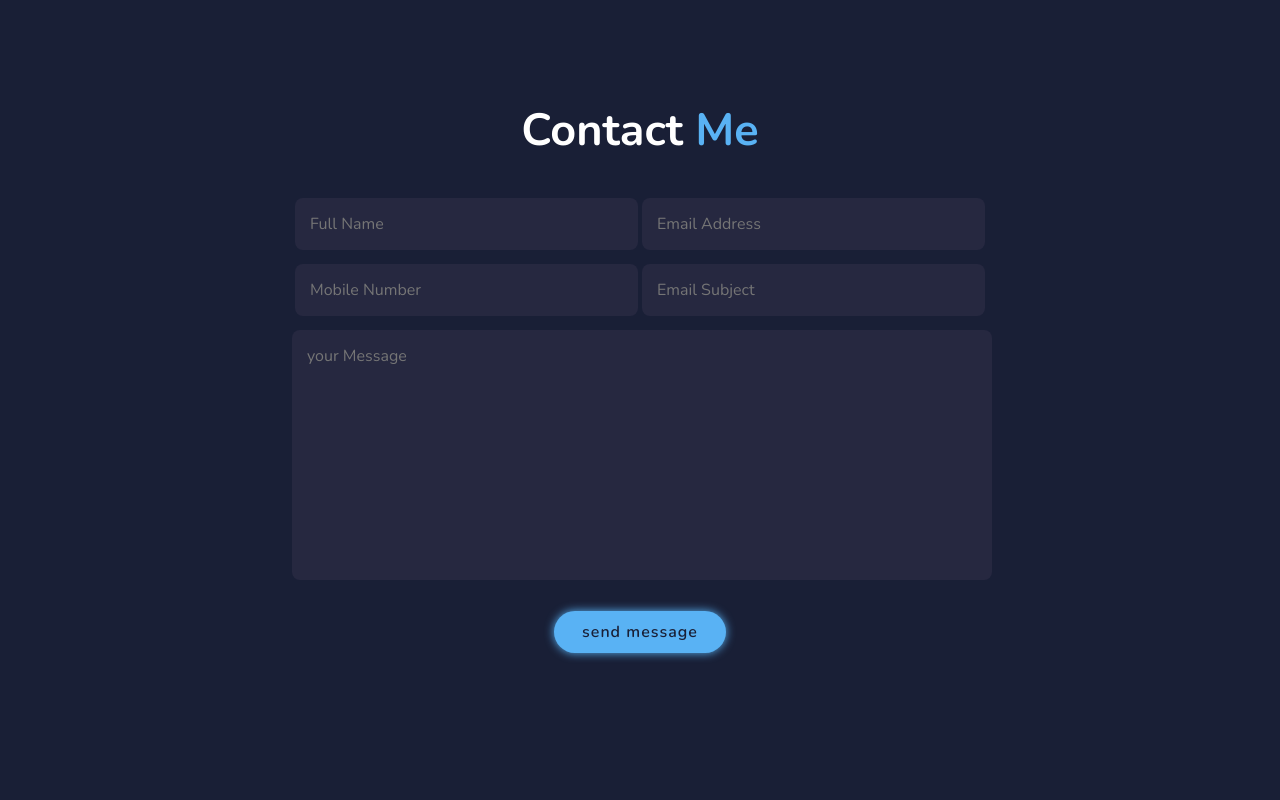
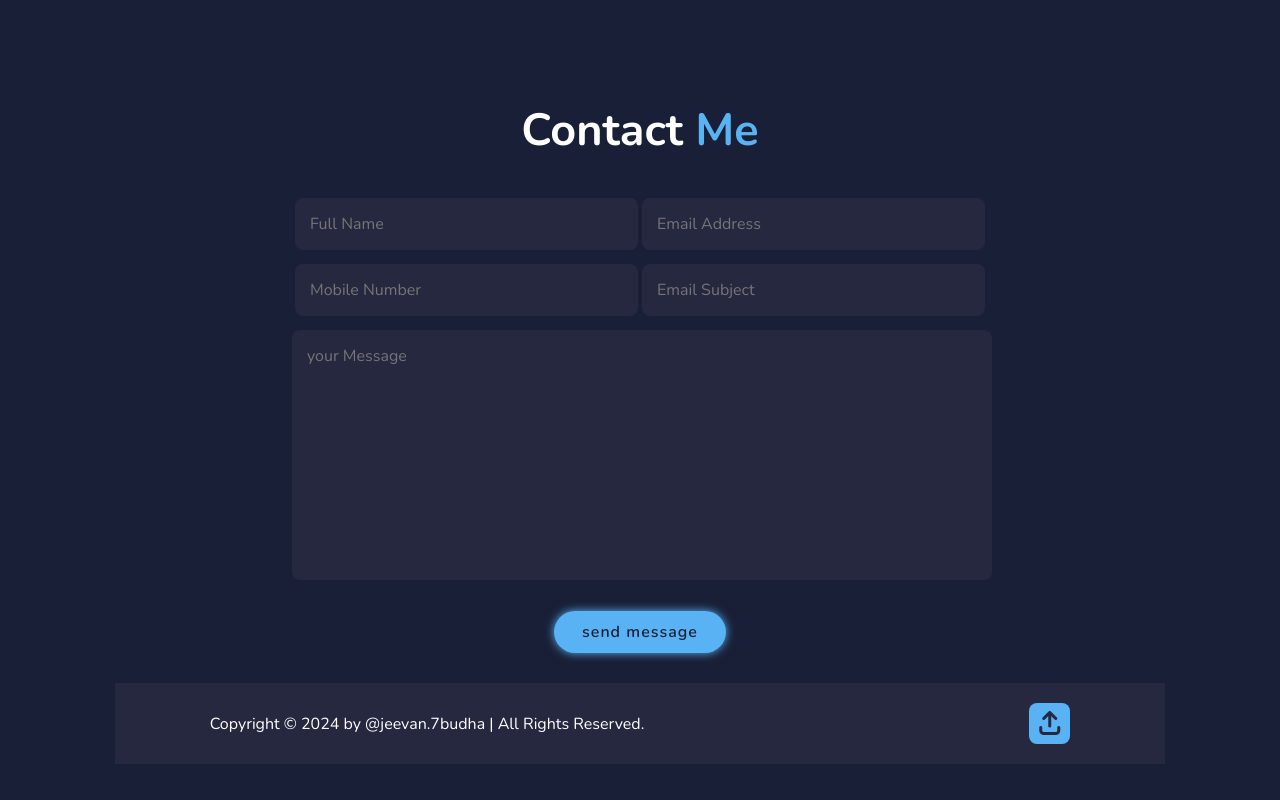
Before and after one commit to jeevan-budha/Portfolio, a plain HTML site: page index2.html in a window 1280 px wide. Shown: the part 3200-4000 px from the top of the page. Drawn offline with nearby package versions, Linux system fonts and the light colour scheme.

Commit message:
Add Footer page with CSS

```diff
--- a/index2.html
+++ b/index2.html
@@ -192,6 +192,17 @@
 
         </form>
 
+        <!--Fotter design-->
+        <footer class="footer">
+            <div class="footer-text">
+                <p>Copyright &copy; 2024 by @jeevan.7budha | All Rights Reserved.</p>
+
+            </div>
+            <div class="footer-icontop">
+                <a href="#home"><i class="fa-solid fa-arrow-up-from-bracket"></i></a>
+            </div>
+        </footer>
+
       </section>
 
 
--- a/style2.css
+++ b/style2.css
@@ -386,3 +386,38 @@ span{
     margin-top:2rem;
     cursor: pointer;
 }
+
+
+/* footer desing*/
+
+.footer{
+    width: 100%;
+    display: flex;
+    justify-content: space-between;
+    align-items: center;
+    flex-wrap: wrap;
+    padding: 2rem 9%;
+    background-color: var(--snd-bf-color);
+
+}
+.footer-text{
+    font-size: 1.6rem;
+}
+
+.footer-icontop{
+    display: inline-flex;
+    justify-content: center;
+    align-items: center;
+    padding:.8rem 1rem;
+    background: var(--main-color);
+    border-radius: .8rem;
+    transition: .5s ease;
+}
+.footer-icontop a:hover{
+    box-shadow:  0 0 1rem var(--main-color);
+}
+
+.footer-icontop a i{
+    font-size: 2.4rem;
+    color:var(--snd-bf-color);
+}
```
